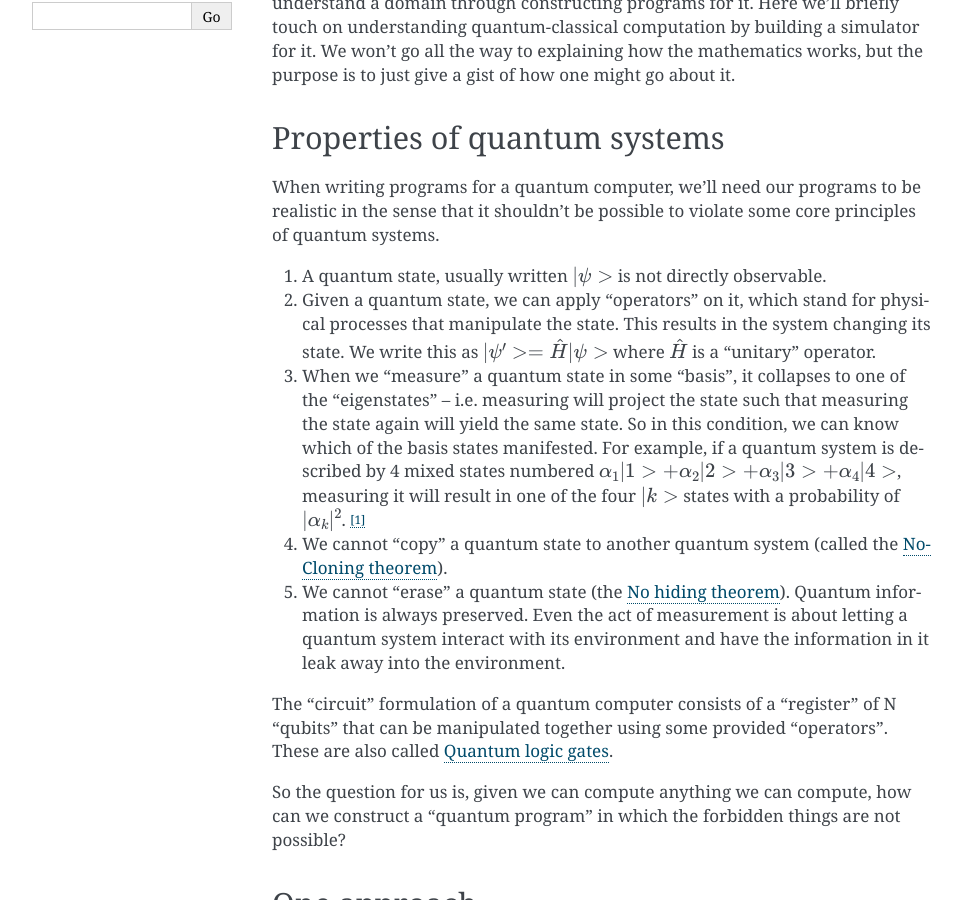
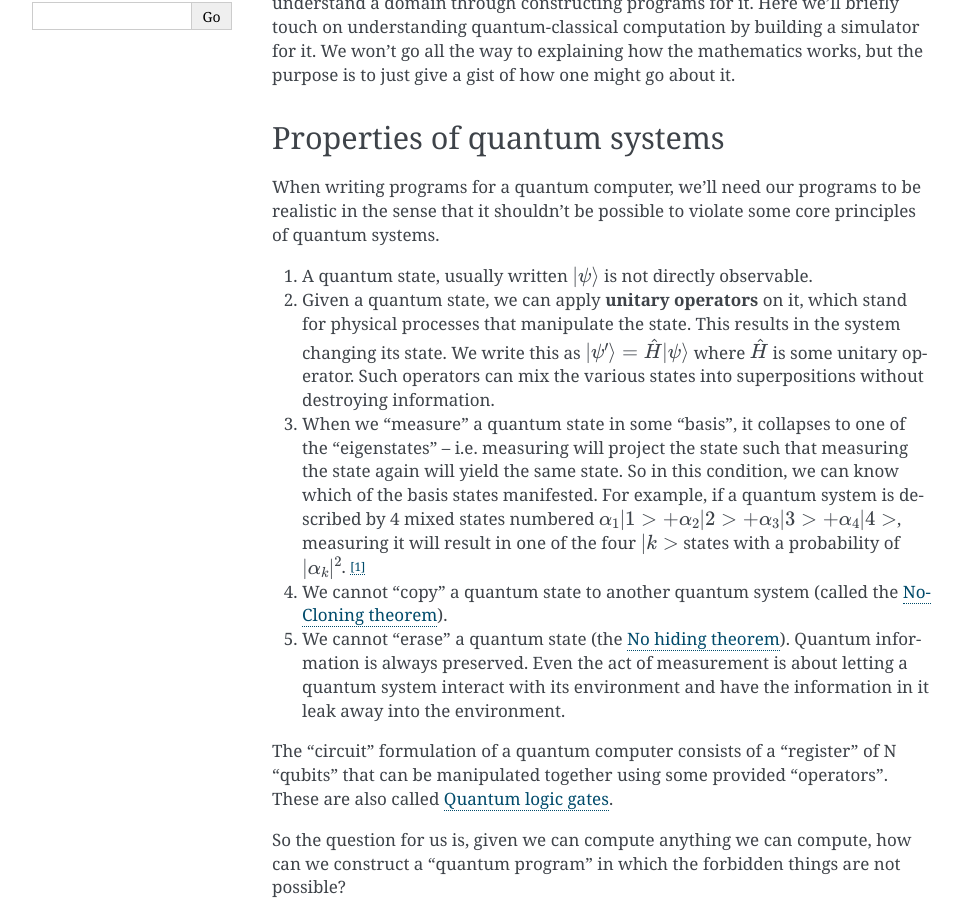
Before and after one commit to kreauniv/complit, a Sphinx documentation site: the page built from source/quantum.rst, in a window 1280 px wide and 900 px high, scrolled down 351 px. Shown: the whole window, without its empty margins (148-1110 px from the left). Built offline with Sphinx 7.4.7, drawn with Linux system fonts in a browser that asks for light colours.

Commit message:
Tweaking quantum language

```diff
--- a/source/quantum.rst
+++ b/source/quantum.rst
@@ -20,13 +20,14 @@ When writing programs for a quantum computer, we'll need our
 programs to be realistic in the sense that it shouldn't be possible
 to violate some core principles of quantum systems.
 
-1. A quantum state, usually written :math:`|\psi>` is not directly
+1. A quantum state, usually written :math:`\ket{\psi}` is not directly
    observable.
 
-2. Given a quantum state, we can apply "operators" on it, which stand
-   for physical processes that manipulate the state. This results in the
-   system changing its state. We write this as :math:`|\psi'> = \hat{H}|\psi>`
-   where :math:`\hat{H}` is a "unitary" operator.
+2. Given a quantum state, we can apply **unitary operators** on it, which stand
+   for physical processes that manipulate the state. This results in the system
+   changing its state. We write this as :math:`\ket{\psi'} = \hat{H}\ket{\psi}`
+   where :math:`\hat{H}` is some unitary operator. Such operators can mix
+   the various states into superpositions without destroying information.
 
 3. When we "measure" a quantum state in some "basis", it collapses to
    one of the "eigenstates" -- i.e. measuring will project the state
```
